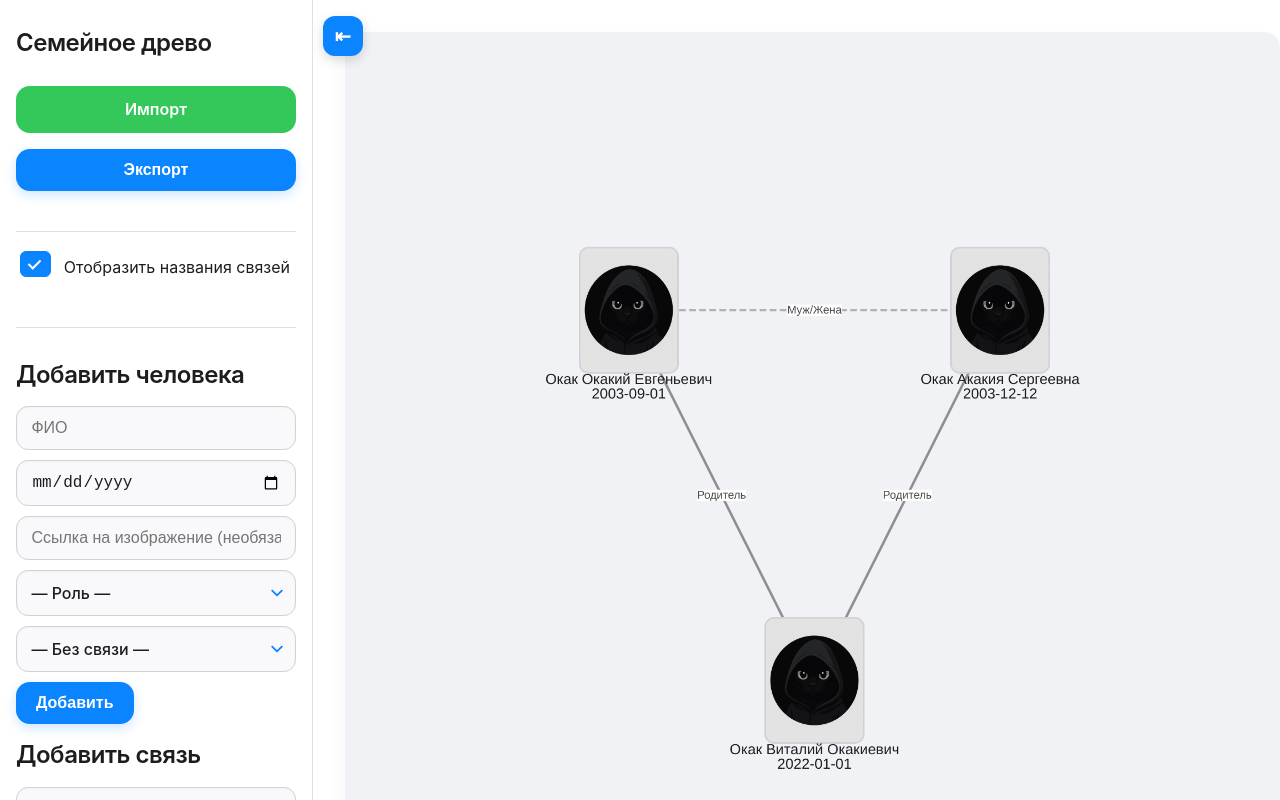
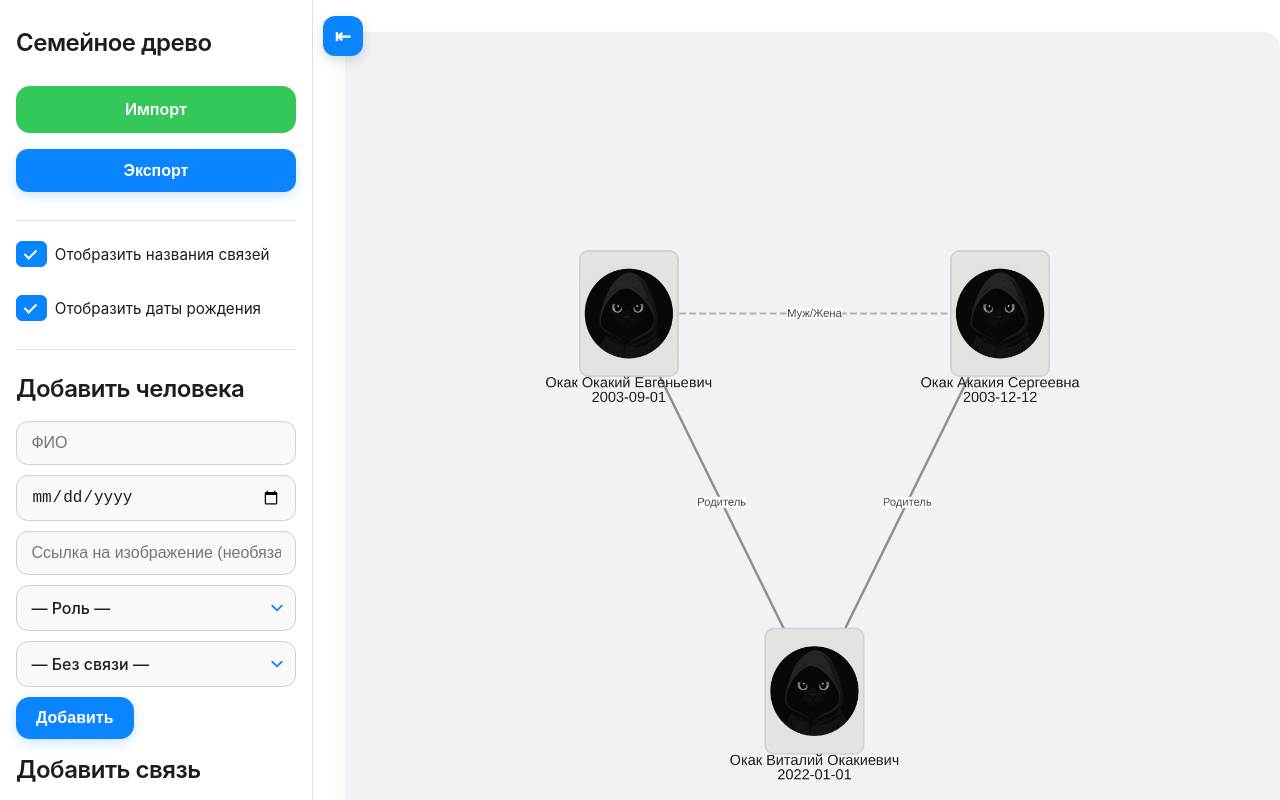
Before and after one commit to Fallet666/family-tree-generator, a React app in the folder client/: page /tree in a window 1280 px wide. Shown: the top 800 px of the page. Built offline with nearby package versions, Linux system fonts and the light colour scheme.

Commit message:
Add ShowBirthDays

```diff
--- a/client/src/components/FamilyTreeGraph.tsx
+++ b/client/src/components/FamilyTreeGraph.tsx
@@ -5,6 +5,7 @@ import { FamilyTree } from "../types/FamilyTree";
 interface Props {
     treeData: FamilyTree;
     showLabels: boolean;
+    showBirthDates: boolean;
 }
 
 const DEFAULT_PHOTO = "../images/ava.jpg";
@@ -59,7 +60,7 @@ const getCyStyle = (showLabels: boolean): string => `
   }
 `;
 
-const FamilyTreeGraph: React.FC<Props> = ({ treeData, showLabels }) => {
+const FamilyTreeGraph: React.FC<Props> = ({ treeData, showLabels, showBirthDates }) => {
     const ref = useRef<HTMLDivElement>(null);
     const cyRef = useRef<Core | null>(null);
 
@@ -70,8 +71,7 @@ const FamilyTreeGraph: React.FC<Props> = ({ treeData, showLabels }) => {
             ...treeData.persons.map(p => ({
                 data: {
                     id: p.id,
-          label: `${p.fullName}
-${p.birthDate}`,
+                    label: showBirthDates ? `${p.fullName}\n${p.birthDate}` : p.fullName,
                     photo: p.photoUrl || DEFAULT_PHOTO
                 },
                 classes: "person"
@@ -117,6 +117,18 @@ ${p.birthDate}`,
 
     useEffect(() => {
         if (cyRef.current) {
+            cyRef.current.nodes().forEach(n => {
+                const person = treeData.persons.find(p => p.id === n.id());
+                if (person) {
+                    const newLabel = showBirthDates ? `${person.fullName}\n${person.birthDate}` : person.fullName;
+                    n.data('label', newLabel);
+                }
+            });
+        }
+    }, [showBirthDates, treeData]);
+
+    useEffect(() => {
+        if (cyRef.current) {
             cyRef.current.style(getCyStyle(showLabels) as any);
         }
     }, [showLabels]);
--- a/client/src/components/TreeApp.tsx
+++ b/client/src/components/TreeApp.tsx
@@ -39,6 +39,7 @@ const App: React.FC = () => {
     const [sidebarOpen, setSidebarOpen] = useState(true);
     const [treeData, setTreeData] = useState<FamilyTree>(initialData);
     const [showLabels, setShowLabels] = useState(true);
+    const [showBirthDates, setShowBirthDates] = useState(true);
     const sidebarRef = useRef<HTMLDivElement>(null);
     const [toggleLeft, setToggleLeft] = useState("1rem");
 
@@ -107,7 +108,7 @@ const App: React.FC = () => {
                 {sidebarOpen && (
                     <div className="sidebar" ref={sidebarRef}>
                         <div className="sidebar__header">
-                            <h2  className="sidebar__title">Семейное древо</h2>
+                            <h2 className="sidebar__title">Семейное древо</h2>
                         </div>
                         <div className="sidebar__section">
                             <label className="btn">
@@ -125,15 +126,23 @@ const App: React.FC = () => {
                                 />
                                 <span className="checkbox__text">Отобразить названия связей</span>
                             </label>
+                            <label className="checkbox">
+                                <input
+                                    type="checkbox"
+                                    checked={showBirthDates}
+                                    onChange={() => setShowBirthDates(prev => !prev)}
+                                />
+                                <span className="checkbox__text">Отобразить даты рождения</span>
+                            </label>
                         </div>
                         <div className="sidebar__section">
-                            <PersonForm treeData={treeData} onUpdateTree={handleAddPerson}/>
+                            <PersonForm treeData={treeData} onUpdateTree={handleAddPerson} />
                         </div>
                     </div>
                 )}
 
                 <div className={`main-content ${!sidebarOpen ? "main-content--expanded" : ""}`}>
-                    <FamilyTreeGraph treeData={treeData} showLabels={showLabels} />
+                    <FamilyTreeGraph treeData={treeData} showLabels={showLabels} showBirthDates={showBirthDates} />
                 </div>
             </div>
 
--- a/client/src/styles/layout.css
+++ b/client/src/styles/layout.css
@@ -33,8 +33,8 @@
 }
 
 .sidebar__section + .sidebar__section {
-  margin-top: 1rem;
-  padding-top: 1rem;
+  margin-top: 0.25rem;
+  padding-top: 0.5rem;
   border-top: 1px solid #e0e0e0;
 }
 
@@ -174,3 +174,61 @@
 .checkbox input[type="checkbox"]:checked::after {
   display: block;
 }
+
+
+/* Унифицированные стили формы и элементов управления */
+.btn, .form__button {
+  padding: 0.8rem 1rem;
+  font-size: 1rem;
+  font-weight: 600;
+  color: #fff;
+  background-color: #0a84ff;
+  border: none;
+  border-radius: 12px;
+  cursor: pointer;
+  transition: background-color 0.2s ease;
+}
+
+.btn:hover, .form__button:hover {
+  background-color: #006be6;
+}
+
+input[type="text"],
+input[type="date"],
+select {
+  padding: 0.75rem 0.9rem;
+  font-size: 1rem;
+  border-radius: 12px;
+  border: 1px solid #d1d1d6;
+  background-color: #f9f9fb;
+  color: #1d1d1f;
+  outline: none;
+  transition: all 0.2s ease;
+}
+
+input[type="text"]:focus,
+input[type="date"]:focus,
+select:focus {
+  border-color: #0a84ff;
+  background-color: #fff;
+  box-shadow: 0 0 0 3px rgba(10, 132, 255, 0.25);
+}
+
+.checkbox {
+  display: flex;
+  align-items: center;
+  gap: 0.5rem;
+  margin-top: 0.75rem;
+}
+
+.checkbox input[type="checkbox"] {
+  width: 18px;
+  height: 18px;
+  accent-color: #0a84ff;
+  margin: 0;
+}
+
+.checkbox__text {
+  font-size: 0.95rem;
+  color: #1d1d1f;
+}
```
Lines whose indentation alone changed are shown as unchanged.
